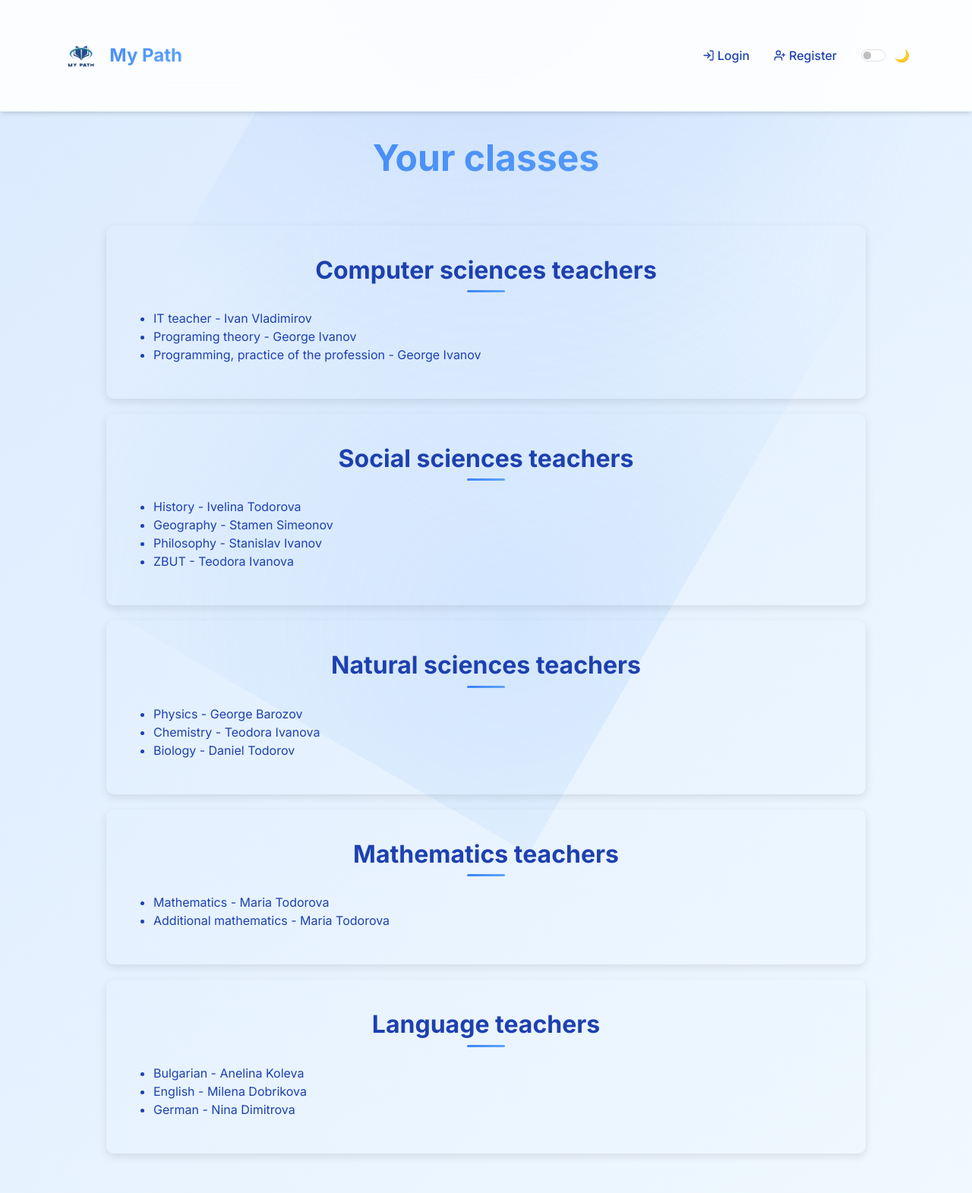
After one commit to codingburgas/2425-11-g-pp-student-practices-assignment-team9, a Flask app: template My_path_team9/student/templates/classes.html in a window 1280 px wide. The commit adds this page. Shown: the whole page at 76% size. Run offline with Flask 3, Linux system fonts and the light colour scheme; the template is opened without the code that fills it, so the values that code supplies are empty; some libraries are stand-ins or nearby versions.

Commit message:
Create classes page

```diff
--- a/My_path_team9/student/routes.py
+++ b/My_path_team9/student/routes.py
@@ -96,3 +96,8 @@ def submit():
 @login_required
 def tips():
     return render_template('tips.html')
+
+@student_bp.route('/classes')
+@login_required
+def classes():
+    return render_template('classes.html')
--- /dev/null
+++ b/My_path_team9/student/templates/classes.html
@@ -0,0 +1,81 @@
+{% extends "base.html" %}
+
+{% block title %}Tips{% endblock %}
+
+{% block content %}
+<style>
+  .content-box {
+    border-radius: 10px;
+    padding: 30px;
+    box-shadow: 0 4px 12px rgba(0, 0, 0, 0.1);
+    max-width: 1000px;
+    margin: 20px auto;
+  }
+
+  .section {
+    margin-top: 10px;
+  }
+
+  h1 {
+    text-align: center;
+  }
+
+</style>
+
+<h1>Your classes</h1><br>
+
+<div class="content-box">
+  <div class="section">
+    <h2>Computer sciences teachers</h2>
+    <ul>
+      <li>IT teacher - Ivan Vladimirov</li>
+      <li>Programing theory - George Ivanov</li>
+      <li>Programming, practice of the profession - George Ivanov</li>
+    </ul>
+  </div>
+</div>
+
+<div class="content-box">
+  <div class="section">
+    <h2>Social sciences teachers</h2>
+    <ul>
+      <li>History - Ivelina Todorova</li>
+      <li>Geography - Stamen Simeonov</li>
+      <li>Philosophy - Stanislav Ivanov</li>
+      <li>ZBUT - Teodora Ivanova</li>
+    </ul>
+  </div>
+</div>
+
+<div class="content-box">
+  <div class="section">
+    <h2>Natural sciences teachers</h2>
+    <ul>
+      <li>Physics - George Barozov</li>
+      <li>Chemistry - Teodora Ivanova</li>
+      <li>Biology - Daniel Todorov</li>
+    </ul>
+  </div>
+</div>
+
+    <div class="content-box">
+  <div class="section">
+    <h2>Mathematics teachers</h2>
+    <ul>
+      <li>Mathematics - Maria Todorova</li>
+      <li>Additional mathematics - Maria Todorova</li>
+    </ul>
+  </div>
+</div>
+
+    <div class="content-box">
+  <div class="section">
+    <h2>Language teachers</h2>
+    <ul>
+      <li>Bulgarian - Anelina Koleva</li>
+      <li>English - Milena Dobrikova</li>
+      <li>German - Nina Dimitrova</li>
+    </ul>
+  </div>
+</div>
+{% endblock %}
--- a/My_path_team9/templates/base.html
+++ b/My_path_team9/templates/base.html
@@ -566,6 +566,12 @@ body.dark-mode a {
               Dashboard
             </a>
           </li>
+              <li class="nav-item">
+            <a class="nav-link" href="{{ url_for('student.classes') }}">
+              <i data-lucide="layout-dashboard" style="width: 16px; height: 16px;"></i>
+              Your classes
+            </a>
+          </li>
           <li class="nav-item">
             <a class="nav-link" href="{{ url_for('student.submit') }}">
               <i data-lucide="layout-dashboard" style="width: 16px; height: 16px;"></i>
```
